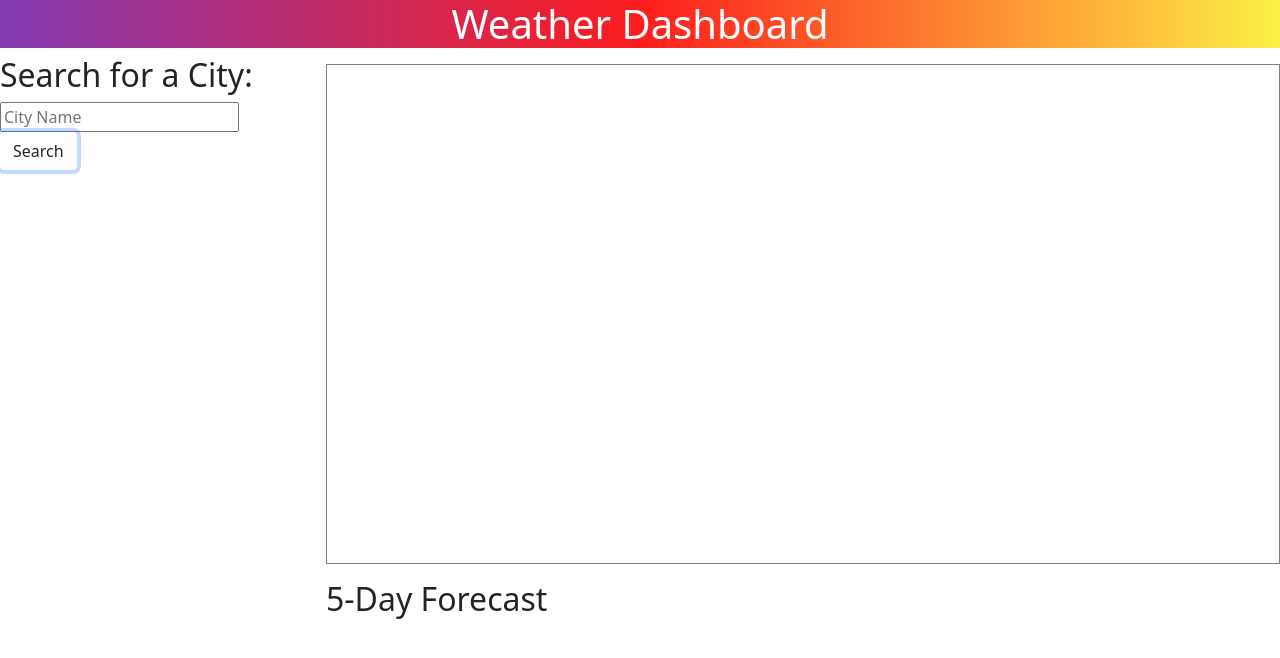
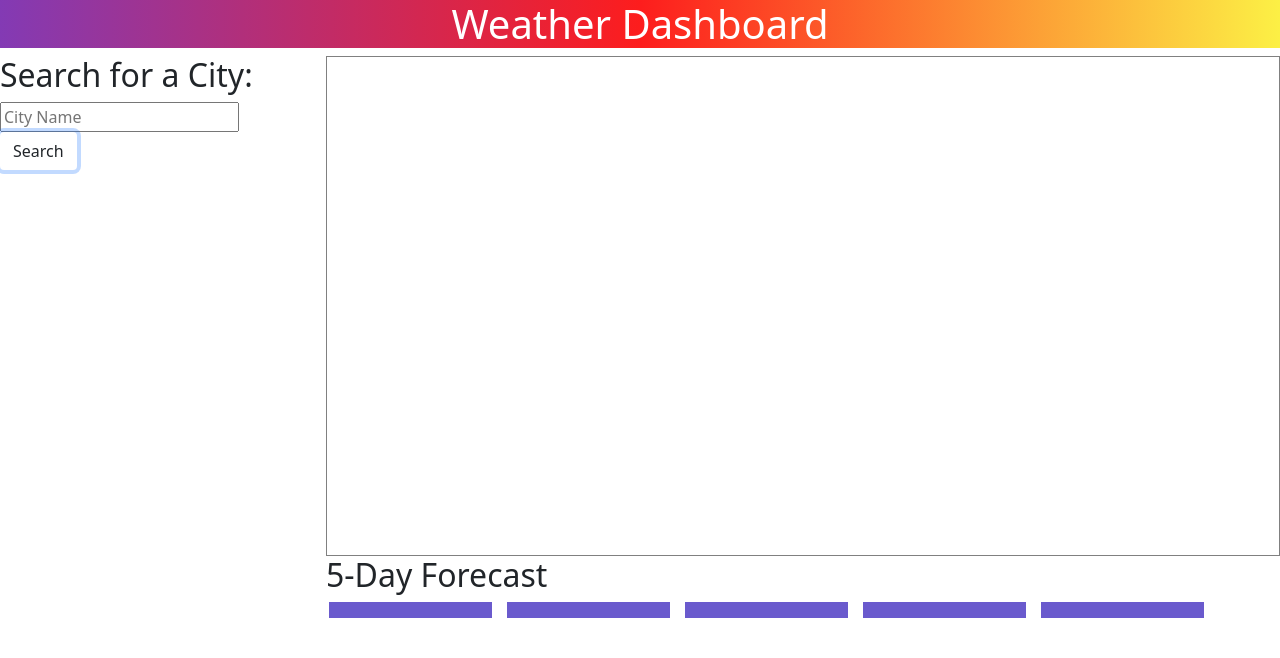
Before and after one commit to smaheilman/challenge-6, a plain HTML site: page index.html in a window 1280 px wide. Both pictures are taken after typing "Sample" into the empty fields and a click on the button "Search". Drawn offline with nearby package versions, Linux system fonts and the light colour scheme; no server answers.

Commit message:
Saving and css

```diff
--- a/assets/css/stlye.css
+++ b/assets/css/stlye.css
@@ -9,8 +9,20 @@
     text-align: left;
 }
 
-#weather-display{
+.one{
     border: 1px solid gray;
     width: 100%;
     height: 500px;
+    font-size: 36px;
+    font-weight: bold;
 }
+
+.forecast{
+    background-color: slateblue;
+    color: snow;
+    margin-left: 15px;
+}
+
+li{
+    list-style: none;
+}
--- a/assets/js/script.js
+++ b/assets/js/script.js
@@ -2,7 +2,12 @@ var cityInput = document.querySelector("#search");
 var cityFormEl = document.querySelector("#city-form")
 var weatherDisplay = document.querySelector("#weather-display");
 var weatherSearchTerm = document.querySelector("#weather-search-term");
-var forecastEl = document.querySelector("#five-day");
+var forecastEl = document.querySelector(".five-day");
+var forecastE2 = document.querySelector("#dayTwo");
+var forecastE3 = document.querySelector("#dayThree");
+var forecastE4 = document.querySelector("#dayFour");
+var forecastE5 = document.querySelector("#dayFive");
+var cities = [];
 
 
 
@@ -11,10 +16,16 @@ var formSubmitHandler = function (event) {
 
     var city = cityInput.value.trim();
 
+
     if (cityInput) {
         getWeatherCity(city);
         weatherDisplay.textContent = "";
         cityInput.value = "";
+        forecastEl.textContent="";
+        forecastE2.textContent='';
+        forecastE3.textContent='';
+        forecastE4.textContent='';
+        forecastE5.textContent='';
     }
     else {
         alert("Please enter a City")
@@ -41,6 +52,14 @@ var getWeatherCity = function (city) {
             alert("Unable to connect to weather data")
         });
     console.log(city);
+
+    cities.push(city);
+
+    localStorage.setItem("searchcity", JSON.stringify(cities));
+
+    var saved = JSON.parse(localStorage.getItem("searchcity"));
+    console.log(saved);
+
 };
 
 
@@ -48,11 +67,6 @@ var displayWeather = function (data, searchTerm) {
     var date= moment.unix(data.dt).format("MM/DD/YYYY");
 
     weatherSearchTerm.textContent = "Weather in " + searchTerm + " " + date;
-
-
-
-
-
 
     var getWeather = function (lat, long) {
         var lat = (data.coord.lat);
@@ -69,56 +83,20 @@ var displayWeather = function (data, searchTerm) {
                     displayForecast3(data);
                     displayForecast4(data);
                     displayForecast5(data);
-                    uviData(data);
                 });
         })
         console.log(apUrl);
 
     }
     var displayData = function (data) {
-        let stuff = ["Temperature: " + data.current.temp + "F", "Wind Speed: " + data.current.wind_speed + "mph", "Humidity: " + data.current.humidity + "%"];
+        let stuff = ["Temperature: " + data.current.temp + "F", "Wind Speed: " + data.current.wind_speed + "mph", "Humidity: " + data.current.humidity + "%", "UVI: " + data.current.uvi];
         let list = document.getElementById("weather-display")
         stuff.forEach((item) => {
             let li = document.createElement("li");
             li.innerText = item;
             list.appendChild(li);
-
-            var uvi = (data.current.uvi)
-
-            if (uvi < 5){
-                li.innerHTML ="<li class='bg-success'></li>"
-            }
-            if (uvi > 5) {
-                li.innerHTML = "<li class= 'bg-warning'</li>"
-            }
-            if(uvi > 8) {
-                li.innerHTML = "li class= 'bg-danger'"
-            }
         })
 
-
-
-
-
-    }
-
-    var uviData = function(data) {
-
-        var uviEl = document.querySelector("#uv");
-
-        var uvi = (data.current.uvi)
-
-        uviEl.textContent= "UVI: " + uvi;
-
-        if (uvi < 5){
-            uviEl.innerHTML ="<li class='bg-success'></li>"
-        }
-        if (uvi > 5) {
-            uviEl.innerHTML = "<li class= 'bg-warning'</li>"
-        }
-        if(uvi > 8) {
-            uviEl.innerHTML = "li class= 'bg-danger'"
-        }
     }
 
     var displayForecast1 = function (data) {
--- a/index.html
+++ b/index.html
@@ -28,19 +28,17 @@
             </div>
         </div>
         <div class="col-9">
-            <div class="align-items-start">
+            <div class="one align-items-start">
                 <h2 class="subtitle"><span id="weather-search-term"></span></h2>
-                <ul id="weather-display"><li id="uv"></li></ul>
+                <ul id="weather-display"></ul>
             </div>
-            <div class="align-items-end">
+            <div class="align-items-end row">
                 <h2>5-Day Forecast</h2>
-                <div id="five-day">
-                    <div><ul id="dayOne"></ul></div>
-                    <div><ul id="dayTwo"></ul></div>
-                    <div><ul id="dayThree"></ul></div>
-                    <div><ul id="dayFour"></ul></div>
-                    <div><ul id="dayFive"></ul></div>
-                </div>
+                    <div class= "forecast col-2"><ul id="dayOne" class="five-day"></ul></div>
+                    <div class= "forecast col-2"><ul id="dayTwo" class="five-day"></ul></div>
+                    <div class= "forecast col-2"><ul id="dayThree" class="five-day"></ul></div>
+                    <div class= "forecast col-2"><ul id="dayFour" class="five-day"></ul></div>
+                    <div class= "forecast col-2"><ul id="dayFive" class="five-day"></ul></div>
             </div>
         </div>
     </main>
```
